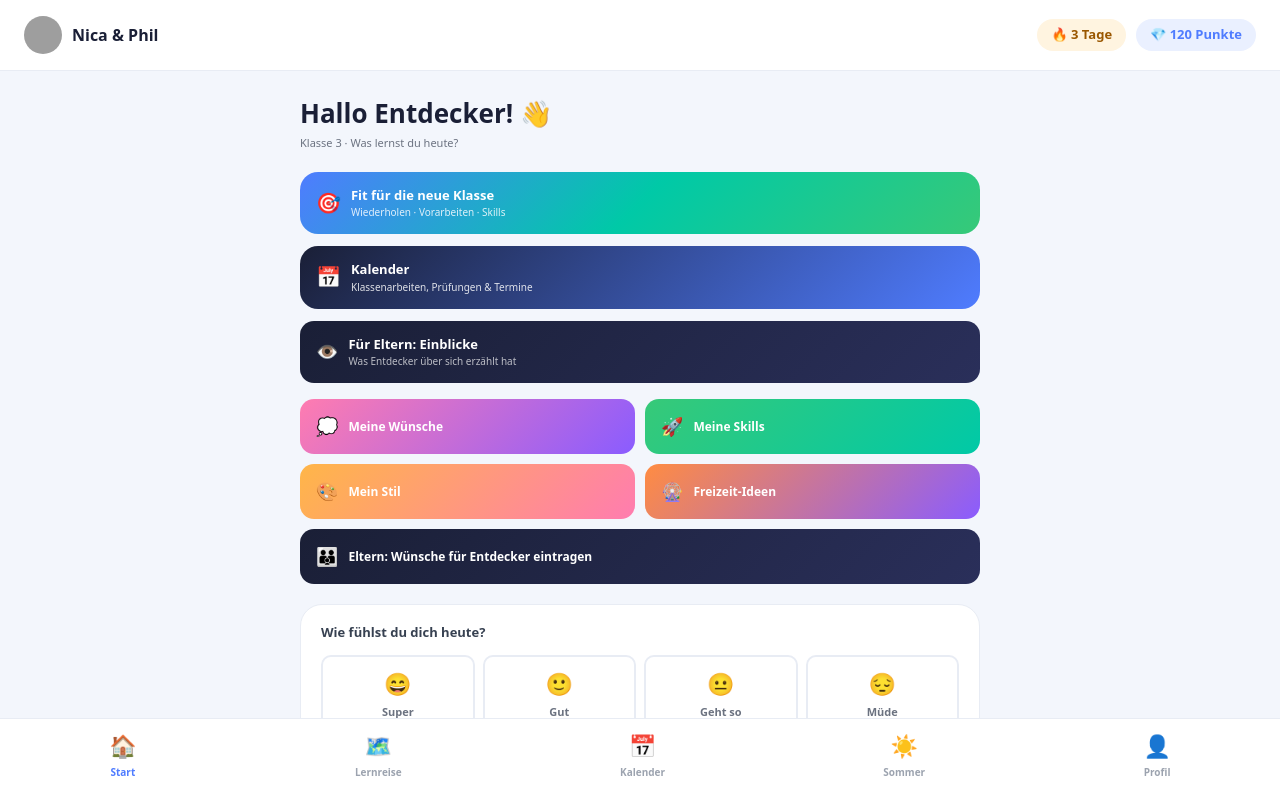
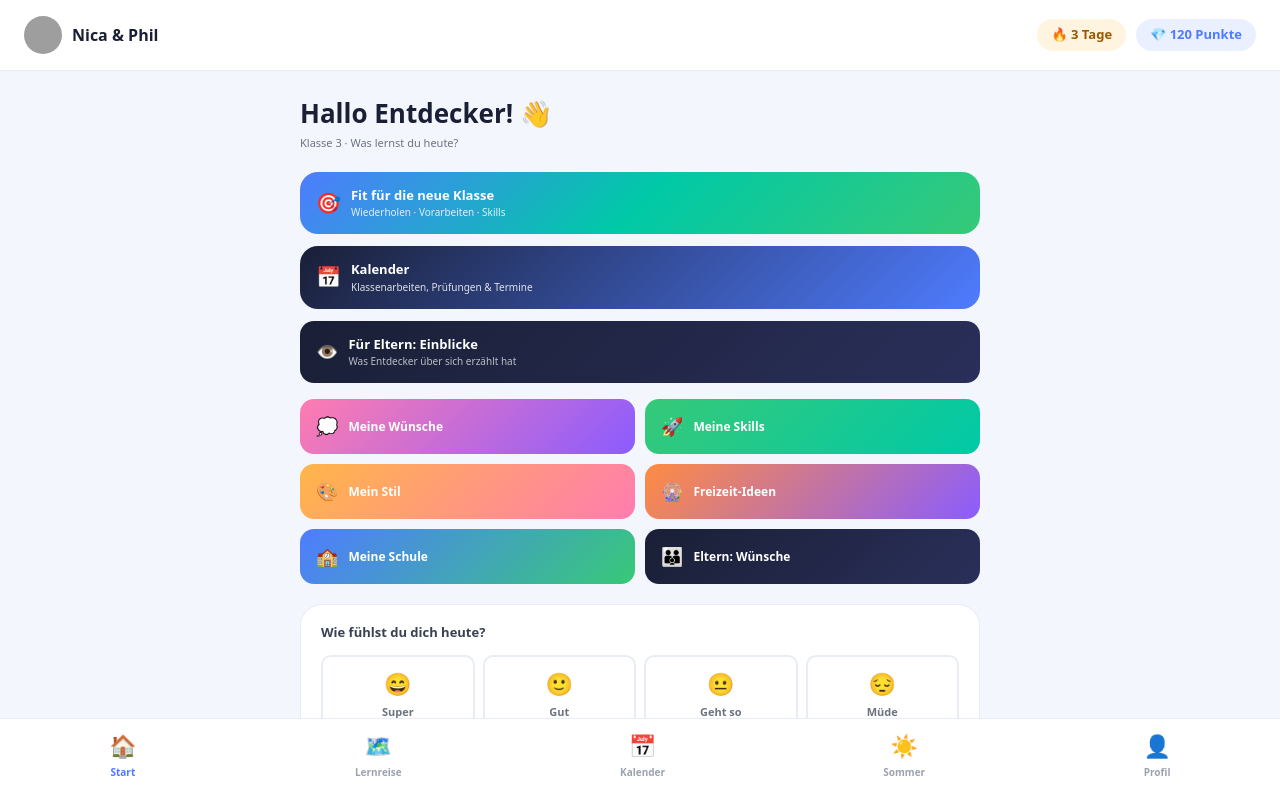
Before and after one commit to NICA-PHIL/lernapp-ki, a Next.js app: page /dashboard in a window 1280 px wide. Shown: the top 798 px of the page. Built offline with nearby package versions, Linux system fonts and the light colour scheme; grey boxes are pictures that could not be loaded.

Commit message:
Fix: Dashboard komplett repariert und alle Seiten verlinkt

```diff
--- a/src/app/dashboard/page.tsx
+++ b/src/app/dashboard/page.tsx
@@ -56,7 +56,6 @@ export default function Dashboard() {
   return (
     <div style={{ minHeight: '100vh', background: bgStyle, fontFamily: 'system-ui, sans-serif', paddingBottom: '100px' }}>
 
-      {/* Header */}
       <div style={{ background: theme.card, padding: '16px 24px', display: 'flex', alignItems: 'center', justifyContent: 'space-between', boxShadow: `0 1px 0 ${theme.line}`, position: 'sticky', top: 0, zIndex: 10 }}>
         <div style={{ display: 'flex', alignItems: 'center', gap: '10px' }}>
           <img src="/avatars/duo-circle.png" alt="Nica & Phil" style={{ width: '38px', height: '38px', borderRadius: '50%', objectFit: 'cover' }} />
@@ -74,7 +73,6 @@ export default function Dashboard() {
 
       <div style={{ maxWidth: '720px', margin: '0 auto', padding: '24px 20px' }}>
 
-        {/* Begrüßung */}
         <div style={{ marginBottom: '20px', display: 'flex', alignItems: 'center', gap: '14px' }}>
           {childAvatar && (
             <img src={childAvatar} alt={childName} style={{ width: reife === 'jung' ? '52px' : '46px', height: reife === 'jung' ? '52px' : '46px', borderRadius: '50%', objectFit: 'cover', border: `3px solid ${theme.soft.blue}` }} />
@@ -87,7 +85,6 @@ export default function Dashboard() {
           </div>
         </div>
 
-        {/* Vorbereitungs-Banner */}
         {vorbereitungLink && (
           <button onClick={() => router.push(vorbereitungLink)}
             style={{ width: '100%', background: theme.gradients.sommer, border: 'none', borderRadius: theme.radius.lg, padding: rs.buttonPadding, marginBottom: '12px', display: 'flex', alignItems: 'center', gap: '14px', cursor: 'pointer', textAlign: 'left' }}>
@@ -102,7 +99,6 @@ export default function Dashboard() {
           </button>
         )}
 
-        {/* Fit für die neue Klasse — volle Breite */}
         <button onClick={() => router.push('/fit-fuer-die-schule')}
           style={{ width: '100%', background: theme.gradients.philipp, border: 'none', borderRadius: theme.radius.lg, padding: '14px 16px', marginBottom: '12px', cursor: 'pointer', textAlign: 'left', display: 'flex', alignItems: 'center', gap: '10px' }}>
           <span style={{ fontSize: '20px' }}>🎯</span>
@@ -112,7 +108,6 @@ export default function Dashboard() {
           </div>
         </button>
 
-        {/* Kalender — volle Breite */}
         <button onClick={() => router.push('/kalender')}
           style={{ width: '100%', background: 'linear-gradient(135deg, #1A1F36, #4F7CFF)', border: 'none', borderRadius: theme.radius.lg, padding: '14px 16px', marginBottom: '12px', cursor: 'pointer', textAlign: 'left', display: 'flex', alignItems: 'center', gap: '10px' }}>
           <span style={{ fontSize: '20px' }}>📅</span>
@@ -122,7 +117,6 @@ export default function Dashboard() {
           </div>
         </button>
 
-        {/* Eltern-Einblicke — volle Breite */}
         <button onClick={() => router.push('/eltern-einblicke')}
           style={{ width: '100%', background: theme.gradients.eltern, border: 'none', borderRadius: theme.radius.md, padding: '14px 16px', marginBottom: '16px', cursor: 'pointer', textAlign: 'left', display: 'flex', alignItems: 'center', gap: '10px' }}>
           <span style={{ fontSize: '18px' }}>👁️</span>
@@ -132,7 +126,6 @@ export default function Dashboard() {
           </div>
         </button>
 
-        {/* Quick-Access Kacheln */}
         <div style={{ display: 'grid', gridTemplateColumns: '1fr 1fr', gap: '10px', marginBottom: '20px' }}>
           <button onClick={() => router.push('/meine-wuensche')}
             style={{ background: theme.gradients.wuensche, border: 'none', borderRadius: theme.radius.md, padding: '14px 16px', cursor: 'pointer', textAlign: 'left', display: 'flex', alignItems: 'center', gap: '10px' }}>
@@ -154,14 +147,18 @@ export default function Dashboard() {
             <span style={{ fontSize: '18px' }}>🎡</span>
             <span style={{ fontSize: '12px', fontWeight: '800', color: 'white' }}>Freizeit-Ideen</span>
           </button>
+          <button onClick={() => router.push('/meine-schule')}
+            style={{ background: 'linear-gradient(135deg, #4F7CFF, #37C978)', border: 'none', borderRadius: theme.radius.md, padding: '14px 16px', cursor: 'pointer', textAlign: 'left', display: 'flex', alignItems: 'center', gap: '10px' }}>
+            <span style={{ fontSize: '18px' }}>🏫</span>
+            <span style={{ fontSize: '12px', fontWeight: '800', color: 'white' }}>Meine Schule</span>
+          </button>
           <button onClick={() => router.push('/eltern-wuensche')}
-            style={{ background: theme.gradients.eltern, border: 'none', borderRadius: theme.radius.md, padding: '14px 16px', cursor: 'pointer', textAlign: 'left', display: 'flex', alignItems: 'center', gap: '10px', gridColumn: 'span 2' }}>
+            style={{ background: theme.gradients.eltern, border: 'none', borderRadius: theme.radius.md, padding: '14px 16px', cursor: 'pointer', textAlign: 'left', display: 'flex', alignItems: 'center', gap: '10px' }}>
             <span style={{ fontSize: '18px' }}>👪</span>
-            <span style={{ fontSize: '12px', fontWeight: '800', color: 'white' }}>Eltern: Wünsche für {childName} eintragen</span>
+            <span style={{ fontSize: '12px', fontWeight: '800', color: 'white' }}>Eltern: Wünsche</span>
           </button>
         </div>
 
-        {/* Stimmung */}
         <div style={{ background: theme.card, borderRadius: theme.radius.xl, padding: '18px 20px', marginBottom: '16px', border: `1px solid ${theme.line}` }}>
           <p style={{ fontSize: '13px', fontWeight: '700', color: '#374151', marginBottom: '12px' }}>
             {reife === 'jung' ? 'Wie fühlst du dich heute?' : reife === 'mittel' ? 'Wie geht\u2019s dir heute?' : 'Stimmung heute'}
@@ -177,7 +174,6 @@ export default function Dashboard() {
           </div>
         </div>
 
-        {/* Nica & Phil Nachrichten */}
         <div style={{ display: 'grid', gridTemplateColumns: '1fr 1fr', gap: '12px', marginBottom: '24px' }}>
           <div style={{ background: `linear-gradient(135deg, ${theme.soft.pink}, #fff)`, borderRadius: theme.radius.md, padding: '16px', border: '1px solid #FFD0E8', display: 'flex', gap: '12px', alignItems: 'center' }}>
             <img src="/avatars/nica-solo.png" alt="Nica" style={{ width: '48px', height: '48px', borderRadius: '50%', objectFit: 'cover', flexShrink: 0 }} />
@@ -203,7 +199,6 @@ export default function Dashboard() {
           </div>
         </div>
 
-        {/* Tabs */}
         <div style={{ display: 'flex', gap: '8px', marginBottom: '16px', background: theme.card, padding: '6px', borderRadius: theme.radius.md, border: `1px solid ${theme.line}` }}>
           <button onClick={() => setActiveTab('schule')}
             style={{ flex: 1, padding: '10px', borderRadius: theme.radius.sm, border: 'none', fontWeight: '700', fontSize: '14px', cursor: 'pointer', background: activeTab === 'schule' ? theme.ink : 'transparent', color: activeTab === 'schule' ? 'white' : theme.mid, transition: 'all 0.2s' }}>
@@ -261,7 +256,6 @@ export default function Dashboard() {
         )}
       </div>
 
-      {/* Bottom Navigation */}
       <div style={{ position: 'fixed', bottom: 0, left: 0, right: 0, background: theme.card, borderTop: `1px solid ${theme.line}`, display: 'flex', justifyContent: 'space-around', padding: '10px 0 20px' }}>
         {[
           { icon: '🏠', label: 'Start', active: true, path: '/dashboard' },
```
